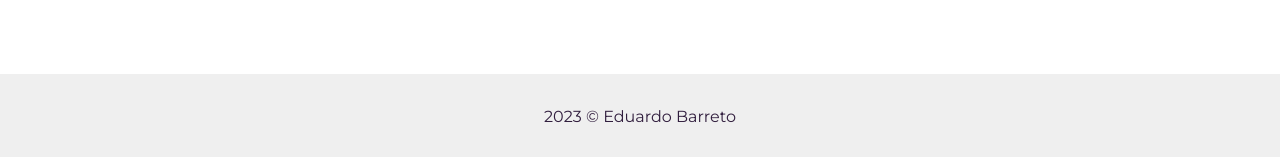
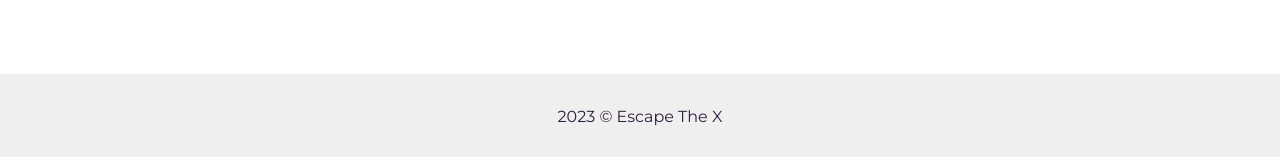
Before and after one commit to EscapeTheX/escapethex.github.io, a Jekyll site: the page built from index.html, in a window 1280 px wide. Shown: the part 740-897 px from the top of the page. Built offline with Jekyll 4.4.1, drawn with Linux system fonts in a browser that asks for light colours; the list of posts is cut into pages by our own code.

Commit message:
Update _config.yml
Troca de autor

```diff
--- a/_config.yml
+++ b/_config.yml
@@ -6,7 +6,7 @@ baseurl: "" # the subpath of your site, e.g. /blog
 url: "escapethex.github.io" # the base hostname & protocol for your site, e.g. http://example.com
 
 # Author settings
-author: Eduardo Barreto # add your name
+author: Escape The X # add your name
 author-pic: profile.jpg
 about-author2:
 about-author3: Perito Judicial (TJSC)
```
